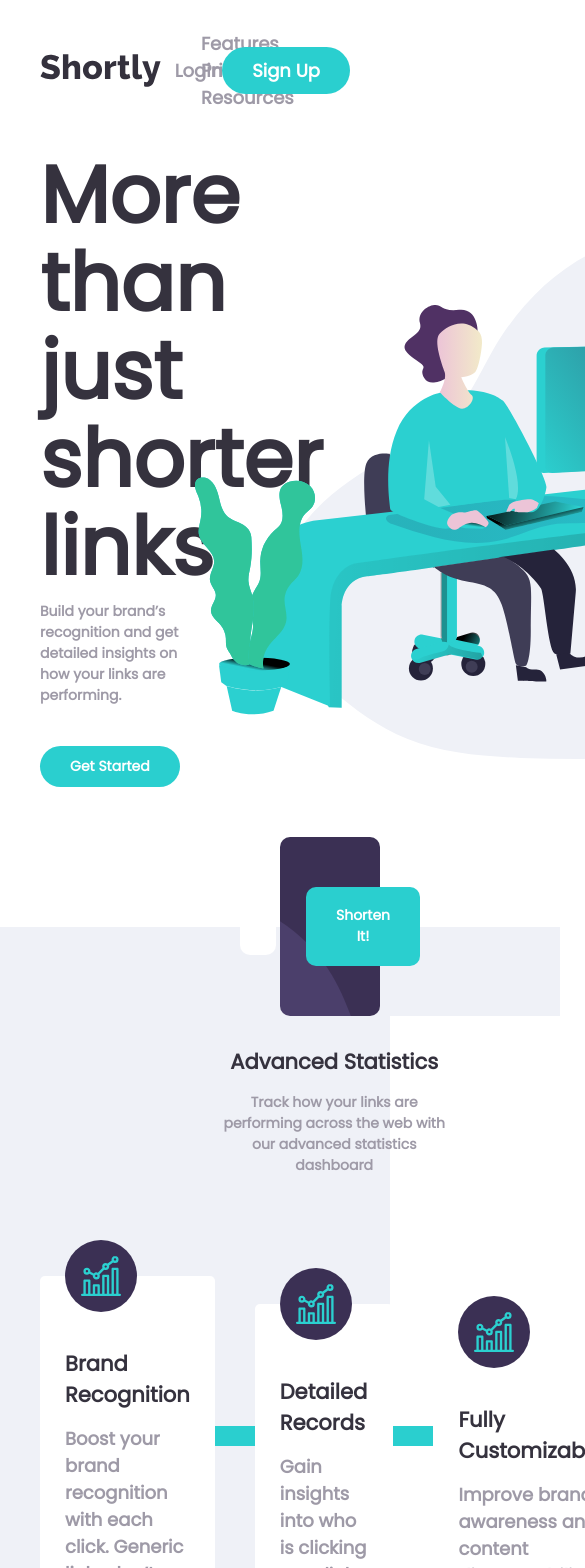
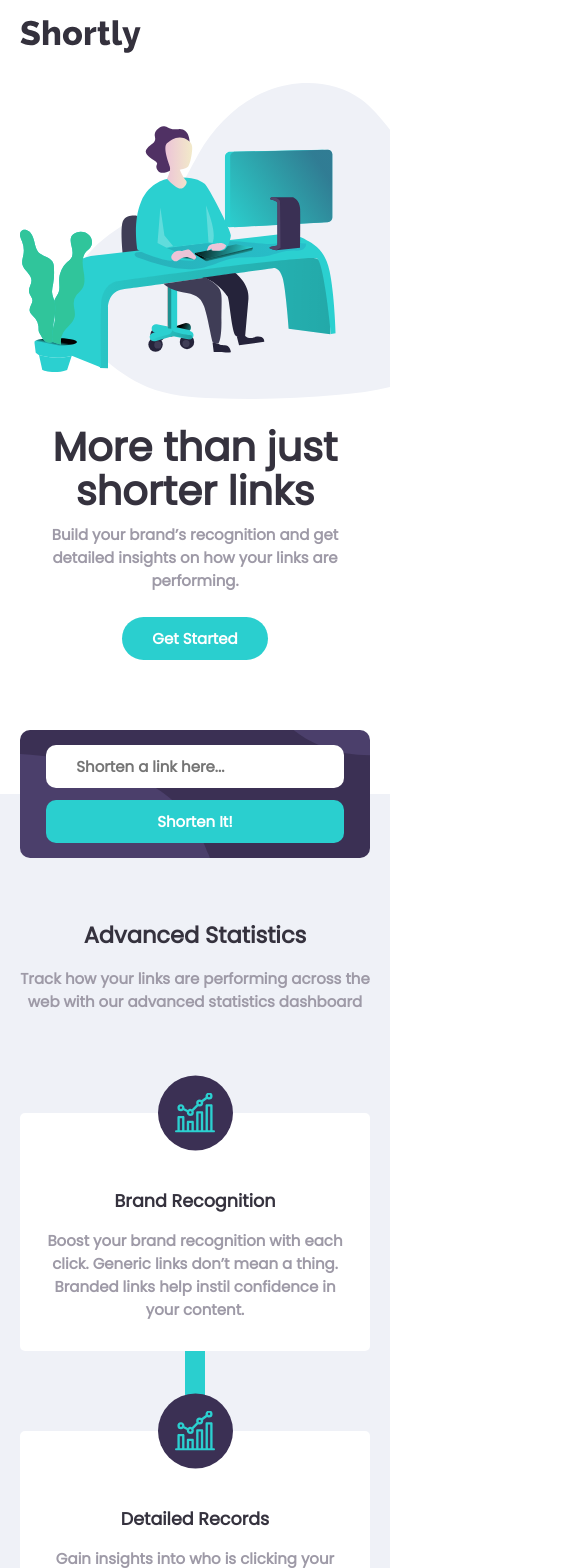
Before and after one commit to jpbast/Shortly, a React (Create React App) app: page / in a window 390 px wide. Shown: the top 1568 px of the page, 585 px wide, since content can reach past the window. Built offline with nearby package versions, Linux system fonts and the light colour scheme.

Commit message:
adding responsive design

```diff
--- a/src/App.jsx
+++ b/src/App.jsx
@@ -11,8 +11,8 @@ function App() {
     <div>
       <div className="container bg-white">
         <Navbar />
-        <Description />
       </div>
+      <Description />
       <div className="container-shorten bg-white-gray">
         <ShortenLink />
       </div>
--- a/src/components/Description.jsx
+++ b/src/components/Description.jsx
@@ -11,7 +11,7 @@ function Description() {
         <button>Get Started</button>
       </div>
       <div className="ilustration-work">
-        <img width="800px" src={ilustrationWorking} alt="Ilustration work"/>
+        <img width="100%" src={ilustrationWorking} alt="Ilustration work"/>
       </div>
     </div>
   );
--- a/src/components/Footer.jsx
+++ b/src/components/Footer.jsx
@@ -8,7 +8,9 @@ import Facebook from '../assets/images/icon-facebook.svg';
 function Footer() {
   return (
     <div className="container footer">
-      <img src={ Logo } className="svg-color" />
+      <div>
+        <img src={ Logo } className="svg-color" />
+      </div>
       <ul className="footer-ul">
         <ul className="footer-li">
           <li>Features</li>
--- a/src/styles/style.css
+++ b/src/styles/style.css
@@ -18,7 +18,6 @@ body {
     font-size: 20px;
     color: var(--grayishViolet);
     font-weight: 700;
-    overflow-x: hidden;
 }
 
 ul {
@@ -190,6 +189,20 @@ h4 {
     cursor: pointer;
 }
 
+.menu-icon {
+    width: 32px;
+    height: 3px;
+    border-radius: 1px;
+    background-color: var(--grayishViolet);
+    margin: 6px 0;
+}
+
+.menu-icon-container {
+    position: absolute;
+    right: 0;
+    display: none;
+}
+
 button {
     border: none;
     background-color: var(--cyan);
@@ -204,13 +217,14 @@ button {
 }
 
 button:hover {
-    background-color: hsl(180, 66%, 33%);;
+    background-color: hsl(180, 66%, 33%);
 }
 
 .button-shortenlink {
     border-radius: 10px;
     display: inline-block;
-    padding: 18px 30px 19px 30px;
+    padding: 18px 0 18px 0;
+    width: 16%;
 }
 
 .description-container {
@@ -218,7 +232,8 @@ button:hover {
     display: flex;
     align-items: center;
     margin-top: 40px;
-    justify-content: space-between;
+    gap: 6%;
+    /* justify-content: space-between; */
 }
 
 .description-container .button {
@@ -227,6 +242,7 @@ button:hover {
 
 .desc {
     width: 50%;
+    padding: 30px 0 0 280px;
 }
 
 .desc button {
@@ -234,8 +250,8 @@ button:hover {
 }
 
 .ilustration-work {
-    width: 550px;
-    /* padding-top: 100px; */
+    /* width: 550px; */
+    width: 42vw;
     margin-top: 60px;
 }
 
@@ -284,10 +300,11 @@ input {
     padding-top: 60px;
     padding-bottom: 60px;
     background-color: var(--veryDarkViolet);
-    display: grid;
+    display: flex;
     /* gap: 120px; */
-    grid-template-columns: 1fr 2fr 0.5fr;
-    justify-content: space-evenly;
+    /* grid-template-columns: 1fr 2fr 0.5fr; */
+    width: 100%;
+    justify-content: space-between;
 }
 
 .footer :not(:first-child){
@@ -297,6 +314,7 @@ input {
 .footer-ul {
     display: flex;
     gap: 20px;
+    padding-left: 20%;
 }
 
 .footer-li {
@@ -319,32 +337,187 @@ input {
 }
 
 .svg-color {
-    /* filter: invert(100%) sepia(0%) saturate(5347%) hue-rotate(275deg) brightness(128%) contrast(119%); */
     filter: brightness(0) invert(1);
-    height: 40px;
 }
 
 .icons {
     display: flex;
     gap: 30px;
-    height: 50px;
-    filter: brightness(0) invert(1);
-    align-self: right;
-    margin: right;
-    width: 100%;
-    /* background-color: blue; */
+    filter: invert(61%) sepia(91%) saturate(380%) hue-rotate(130deg) brightness(98%) contrast(83%);
 }
 
-@media screen and (max-width: 762px) {
+a img {
+    width: 30px;
+}
+
+a img:hover {
+    filter: invert(61%) sepia(91%) saturate(380%) hue-rotate(130deg) brightness(98%) contrast(83%);
+}
+
+@media screen and (max-width: 1650px) {
+    .container  {
+        padding: 30px 50px 0 50px;
+    }
+    .desc {
+        padding: 30px 0 0 50px;
+    }
+    .container-shorten {
+        padding: 0 50px 0 50px;
+    }
+}
+
+@media screen and (max-width: 1300px) {
     body {
-        font-size: 14px;
+        font-size: 15px;
     }
-
-    .container {
-        padding: 30px 40px 0 40px;
+    h1 {
+        font-size: 40px;
     }
-
-    .login-signup {
+    h4 {
+        font-size: 25px;
+    }
+    .container-card {
+        font-size: 15px;
+    }
+    .navbar :not(:first-child) {
+        font-size: 15px;
+    }
+    .footer :not(:first-child){
+        font-size: 15px;
+    }
+    .footer-ul {
+        padding-left: 6%;
         gap: 0;
     }
 }
+
+@media screen and (max-width: 830px) {
+    .container {
+        padding: 20px 20px 0 20px;
+    }
+    .container-shorten {
+        padding: 0 20px 0 20px;
+    }
+    .desc {
+        padding: 20px 0 0 20px;
+    }
+
+    .navbar ul, .navbar ul + div {
+        display: none;
+    }
+
+    .desc {
+        margin-top: 20px;
+        width: 100%;
+        text-align: center;
+        display: flex;
+        flex-direction: column;
+        align-items: center;
+        margin-bottom: 20px;
+        padding: 0;
+    }
+
+    .desc span {
+        padding: 0 20px 0 20px;
+        margin-bottom: 0;
+    }
+
+    .desc button {
+        margin-top: 25px;
+    }
+
+    .description-container {
+        flex-direction: column-reverse;
+        margin-top: 0;
+        gap: 0;
+        /* justify-content: center; */
+        text-align: center;
+    }
+
+    .footer {
+        text-align: center;
+        display: flex;
+        flex-direction: column;
+        padding-top: 40px;
+        padding-bottom: 40px;
+        gap: 30px;
+    }
+
+    .footer-ul {
+        flex-direction: column;
+        padding: 0;
+    }
+
+    .cards-section {
+        flex-direction: column;
+        margin-bottom: 60px;
+    }
+
+    .container-card {
+        display: flex;
+        flex-direction: column;
+        text-align: center;
+        align-items: center;
+        justify-content: center;
+    }
+
+    .container-card-img {
+        width: 5em;
+        height: 5em;
+    }
+
+    .card2, .card3 {
+        margin-top: 40px;
+    }
+
+    .line {
+        height: 100%;
+        background-color: var(--cyan);
+        position: absolute;
+        width: 20px;
+        left: 50%;
+        transform: translateX(-50%);
+        top: 0;
+    }
+
+    .text-center {
+        width: 100%;
+    }
+
+    .shorten {
+        flex-direction: column;
+        padding: 15px 0 15px 0;
+        margin: 0;
+        gap: 12px;
+    }
+
+    .container-features {
+        padding-top: 60px;
+    }
+
+    .ilustration-work {
+        width: 100%;
+        margin-top: 30px;
+        overflow-x: hidden;
+    }
+
+    .ilustration-work img {
+        padding-left: 20px;
+        width: 500px;
+    }
+
+    input, .button-shortenlink {
+        padding: 10px 30px 10px 30px;
+        width: 85%;
+    }
+
+    .menu-icon-container {
+        display: block;
+    }
+
+    .icons {
+        display: flex;
+        justify-content: center;
+
+    }
+}
```
